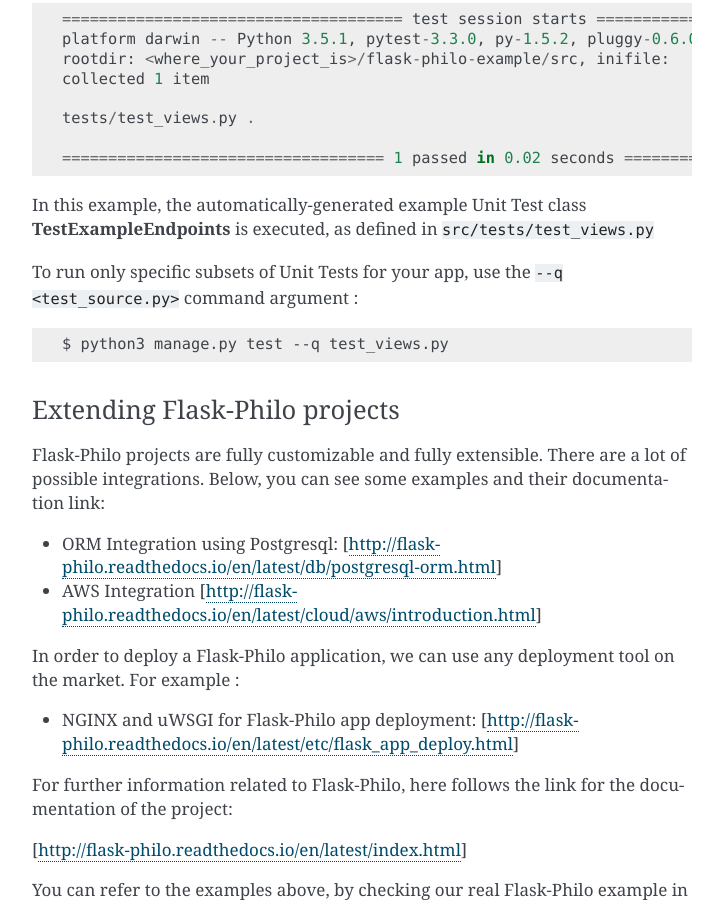
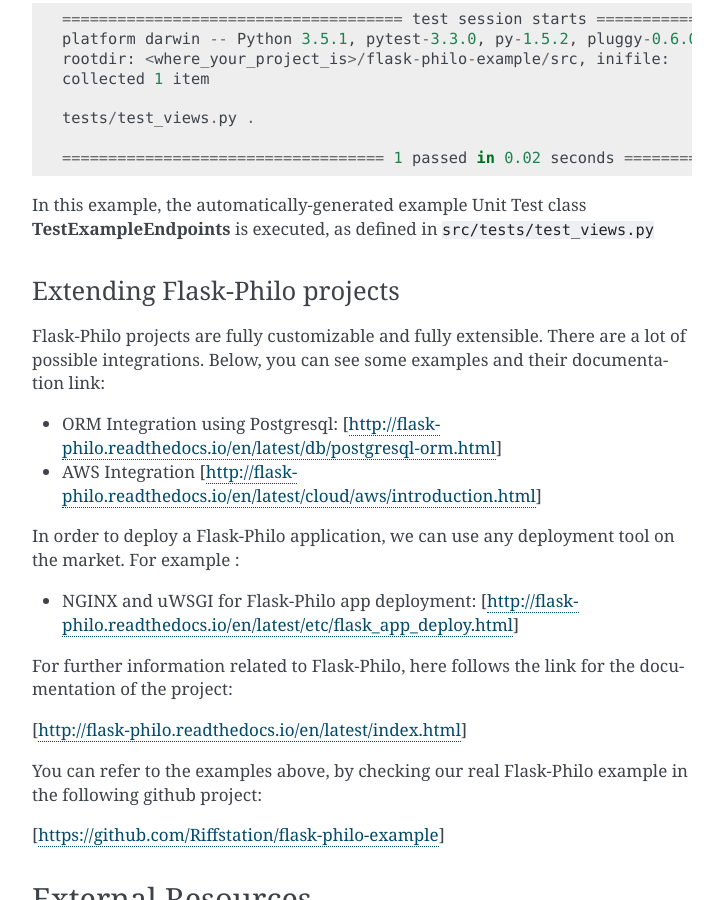
Before and after one commit to fenderdigital/flask-philo, a Sphinx documentation site: the page built from documentation/source/introduction.rst, in a window 1280 px wide and 900 px high, scrolled down 4330 px. Shown: the whole window, without its empty margins (388-1111 px from the left). Built offline with Sphinx 7.4.7, drawn with Linux system fonts in a browser that asks for light colours; pages that are not in the unit, such as notebooks, are missing from menus.

Commit message:
intro docs

```diff
--- a/documentation/source/introduction.rst
+++ b/documentation/source/introduction.rst
@@ -224,12 +224,6 @@
 In this example, the automatically-generated example Unit Test class **TestExampleEndpoints** is executed, as defined in ``src/tests/test_views.py``
 
 
-To run only specific subsets of Unit Tests for your app, use the ``--q <test_source.py>`` command argument :
-
-::
-
-    $ python3 manage.py test --q test_views.py
-
 
 Extending Flask-Philo projects
 ##############################
```
